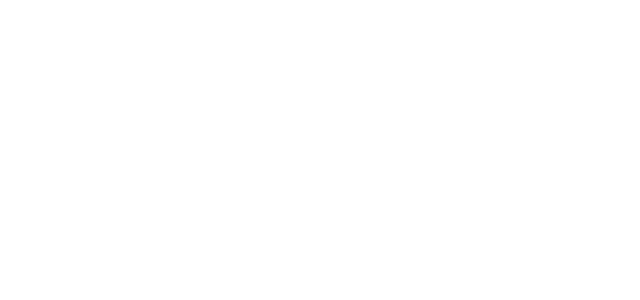
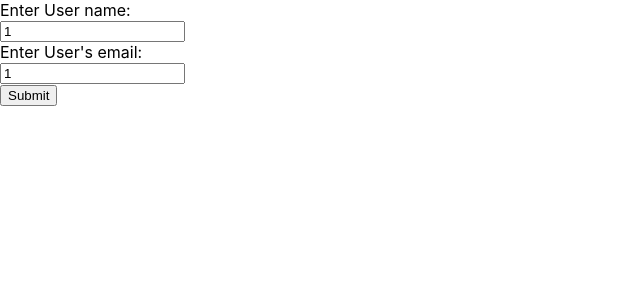
Before and after one commit to AlexKiz/Clockwise-Clockware-frontend, a React (Create React App) app: page /admin/user-controller/1/1/1 in a window 1280 px wide. Shown: the top 300 px of the page, without its empty margins (0-640 px from the left). Built offline with nearby package versions, Linux system fonts and the light colour scheme.

Commit message:
Created User list nad controller

```diff
--- a/src/App.jsx
+++ b/src/App.jsx
@@ -5,7 +5,8 @@ import {BrowserRouter, Route, Switch} from 'react-router-dom'
 import OrderForm from './components/Order/OrderForm';
 import MastersList from './components/Admin/master.list/MastersList'
 import MasterController from './components/Admin/master.controller/MasterController'
-
+import UserList from './components/Admin/user.list/UserList';
+import UserController from './components/Admin/user.controller/UserController';
 
 
 const ROUTES = {
@@ -20,9 +21,18 @@ const ROUTES = {
   ADMIN_MASTER_CONTROLLER: {
     path: "/admin/master-controller/:propsMasterId?/:propsMasterName?/:propsCityId?",
     component: MasterController
+  },
+  ADMIN_USER_LIST: {
+    path: "/admin/users-list",
+    component: UserList
+  },
+  ADMIN_USER_CONTROLLER: {
+    path: "/admin/user-controller/:propsUserId?/:propsUserName?/:propsUserEmail?",
+    component: UserController
   }
 
 }
+
 
 function App() {
   return (
@@ -31,9 +41,10 @@ function App() {
         <Route {...ROUTES.ORDER} />
         <Route {...ROUTES.ADMIN_MASTERS_LIST}/>
         <Route {...ROUTES.ADMIN_MASTER_CONTROLLER}/>
+        <Route {...ROUTES.ADMIN_USER_LIST}/>
+        <Route {...ROUTES.ADMIN_USER_CONTROLLER}/>
       </Switch>
     </BrowserRouter>
-
 
   );
 }
--- a/src/components/Admin/master.controller/MasterController.jsx
+++ b/src/components/Admin/master.controller/MasterController.jsx
@@ -1,10 +1,12 @@
 import axios from "axios";
 import { useState, useEffect } from "react";
-import { useParams } from "react-router-dom"
+import { useParams, useHistory} from "react-router-dom"
 
 
 
 const MasterController = () => {
+
+    const history = useHistory()
 
     const [masterName, setMasterName] = useState('')
     const [masterId, setMasterId]= useState(0)
@@ -33,6 +35,7 @@ const MasterController = () => {
         if (propsMasterId) {
 
             setMasterName( propsMasterName )
+            setMasterId ( propsMasterId )
         }
 
     }, [])
@@ -41,16 +44,17 @@ const MasterController = () => {
     const onSubmit = (event) => {
         event.preventDefault()
 
-        if (propsMasterId) {
+        if (!propsMasterId) {
 
                 axios.post(`http://localhost:5000/api/master`,
             {
                 name: masterName,
                 city_id: cityId
+            }).then(() =>{
+                setMasterName('')
+                alert('Master has been created')
+                history.push('/admin/masters-list')
             })
-
-            setMasterName('')
-            alert('Master has been created')
 
         } else {
 
@@ -59,6 +63,9 @@ const MasterController = () => {
                 id: masterId,
                 name: masterName,
                 city_id: cityId
+            }).then(() => {
+                alert('Master has been updated')
+                history.push('/admin/masters-list')
             })
         }
 
--- a/src/components/Admin/master.list/MastersList.jsx
+++ b/src/components/Admin/master.list/MastersList.jsx
@@ -32,9 +32,6 @@ const MastersList = () => {
         }
     }
 
-    const onUpdate = () =>{
-
-    }
 
     return (
         <div>
--- /dev/null
+++ b/src/components/Admin/user.controller/UserController.jsx
@@ -0,0 +1,72 @@
+import axios from "axios";
+import { useState, useEffect } from "react";
+import { useParams, useHistory } from "react-router-dom"
+
+const UserController = () => {
+
+    const history = useHistory()
+
+    const [userName, setUserName] = useState('')
+    const [userId, setUserId] = useState(0)
+    const [userEmail, setUserEmail] = useState('')
+
+    const {propsUserId, propsUserName, propsUserEmail} = useParams()
+
+    useEffect(() => {
+
+        setUserId( propsUserId )
+        setUserName( propsUserName )
+        setUserEmail( propsUserEmail )
+
+    },[])
+
+    const onSubmit = (event) => {
+        event.preventDefault()
+        axios.put('http://localhost:5000/api/user' ,
+        {
+            data: {
+                id: userId,
+                name: userName,
+                email: userEmail
+            }
+        }).then(() => {
+            alert('User has been updated')
+            history.push('/admin/users-list')
+        }).catch(() => {
+            alert('User with current email already exists')
+        })
+
+    }
+
+    return (
+        <div>
+            <form onSubmit={onSubmit}>
+                <div>
+                    <label>Enter User name:</label>
+                </div>
+                <input
+                type='text'
+                value={userName}
+                onChange={(userNameEvent) => setUserName(userNameEvent.target.value)}
+                >
+                </input>
+                <div>
+                    <label>Enter User's email:</label>
+                </div>
+                <input
+                type='email'
+                value={userEmail}
+                onChange={(userEmailEvent) => setUserEmail(userEmailEvent.target.value)}
+                >
+                </input>
+                <div>
+                    <button type='submit'>
+                        Submit
+                    </button>
+                </div>
+            </form>
+        </div>
+    )
+}
+
+export default UserController
--- /dev/null
+++ b/src/components/Admin/user.list/UserList.jsx
@@ -0,0 +1,59 @@
+import axios from "axios";
+import { useState, useEffect } from "react";
+import {Link} from 'react-router-dom'
+
+const UserList = () => {
+
+    const [users, setUsers] = useState([])
+
+    useEffect(() => {
+
+        const readAllUsers = async () => {
+
+            const { data } = await axios.get('http://localhost:5000/api/user')
+
+            setUsers(data)
+        }
+
+        readAllUsers()
+
+    },[])
+
+    const onDelete = (id) => {
+
+        if(window.confirm("Do you want to delete this user?")) {
+            axios.delete('http://localhost:5000/api/user',
+            {
+                data: {
+                    id
+                }
+            })
+        alert('User has been deleted')
+        }
+    }
+
+    return (
+        <div>
+            <table>
+                <tr>
+                    <th>Id</th>
+                    <th>User name</th>
+                    <th>Email</th>
+                </tr>
+                {
+                    users.map((elem) => (
+                        <tr>
+                            <td>{`${elem.id}`}</td>
+                            <td>{`${elem.name}`}</td>
+                            <td>{`${elem.email}`}</td>
+                            <button><Link to={`/admin/user-controller/${elem.id}/${elem.name}/${elem.email}`}>Update</Link></button>
+                            <button onClick ={() => onDelete(elem.id)}>Delete</button>
+                        </tr>
+                    ))
+                }
+            </table>
+        </div>
+    )
+}
+
+export default UserList
```
